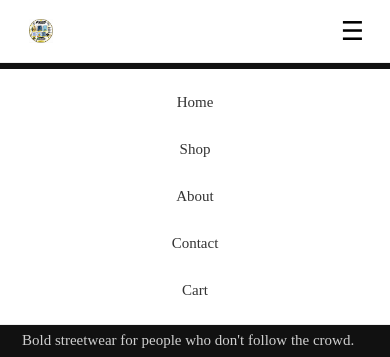
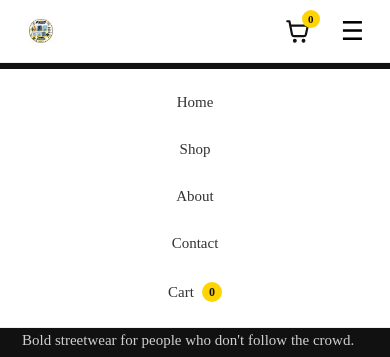
Before and after one commit to jkwawdad-netizen/krude-streetwears, an Angular app: page / in a window 390 px wide. Both pictures are taken after a click on the button "Toggle navigation menu". Shown: the top 357 px of the page. Built offline with nearby package versions, Linux system fonts and the light colour scheme.

Commit message:
Fix mobile navbar cart and product page responsiveness

```diff
--- a/src/app/pages/cart/cart.ts
+++ b/src/app/pages/cart/cart.ts
@@ -1,5 +1,5 @@
 
-import { Component } from '@angular/core';
+import { Component, OnInit } from '@angular/core';
 import { CommonModule } from '@angular/common';
 import { RouterLink } from '@angular/router';
 import { CartService, CartItem } from '../../services/cart';
@@ -8,51 +8,56 @@ import { CartService, CartItem } from '../../services/cart';
   selector: 'app-cart',
   standalone: true,
   imports: [CommonModule, RouterLink],
+  templateUrl: './cart.html',
   styleUrl: './cart.css',
-  templateUrl: './cart.html',
 })
-export class Cart {
-
+export class Cart implements OnInit {
   cartItems: CartItem[] = [];
 
   constructor(private cartService: CartService) {}
 
   ngOnInit(): void {
-    this.cartItems = this.cartService.getCartItems();
+    this.loadCart();
   }
 
-  getProductImage(image: string): string {
-    if (!image) {
-      return 'images/krude-logo.png';
-    }
-
-    if (image.startsWith('http')) {
-      return image;
-    }
-
-    const filename = image.split('/').pop();
-
-    return filename
-      ? `images/products/${filename}`
-      : 'images/krude-logo.png';
+  loadCart(): void {
+    this.cartItems = this.cartService.getCartItems();
   }
 
   increaseQuantity(id: number, size: string): void {
     this.cartService.increaseQuantity(id, size);
-    this.cartItems = this.cartService.getCartItems();
+    this.loadCart();
   }
 
   decreaseQuantity(id: number, size: string): void {
     this.cartService.decreaseQuantity(id, size);
-    this.cartItems = this.cartService.getCartItems();
+    this.loadCart();
   }
 
   removeItem(id: number, size: string): void {
     this.cartService.removeFromCart(id, size);
-    this.cartItems = this.cartService.getCartItems();
+    this.loadCart();
   }
 
   getTotal(): number {
     return this.cartService.getTotal();
   }
+
+  getProductImage(image: string): string {
+    if (!image) return 'images/krude-logo.png';
+
+    if (image.startsWith('http://') || image.startsWith('https://')) {
+      return image;
+    }
+
+    if (image.startsWith('/uploads/')) {
+      return 'https://krude-streetwears.onrender.com' + image;
+    }
+
+    if (image.startsWith('uploads/')) {
+      return 'https://krude-streetwears.onrender.com/' + image;
+    }
+
+    return image;
+  }
 }
--- a/src/app/pages/checkout/checkout.ts
+++ b/src/app/pages/checkout/checkout.ts
@@ -40,6 +40,7 @@ export class Checkout {
 
   isSubmitting = false;
   orderSubmitted = false;
+  private readonly apiUrl = environment.apiUrl;
 
   constructor() {
     this.loadCart();
@@ -152,8 +153,44 @@ export class Checkout {
         throw new Error(result.message || 'Could not submit your order.');
       }
 
-      const order = result.order;
-      this.orderSubmitted = true;
+
+const order = result.order;
+
+// Paystack checkout
+if (this.paymentMethod === 'Paystack') {
+  try {
+    const paymentResponse = await fetch(
+      `${this.apiUrl}/payments/paystack/initialize`,
+      {
+        method: 'POST',
+        headers: {
+          'Content-Type': 'application/json',
+        },
+        body: JSON.stringify({
+          orderId: order.id,
+        }),
+      }
+    );
+
+    const paymentResult = await paymentResponse.json();
+
+    if (!paymentResponse.ok || !paymentResult.authorizationUrl) {
+      throw new Error(
+        paymentResult.message || 'Could not initialize Paystack payment.'
+      );
+    }
+
+    this.orderSubmitted = true;
+    window.location.href = paymentResult.authorizationUrl;
+    return;
+  } catch (paymentError) {
+    console.error('PAYSTACK INITIALIZATION ERROR:', paymentError);
+    throw paymentError;
+  }
+}
+
+this.orderSubmitted = true;
+
 
       const customerName =
         `${this.customer.firstName.trim()} ${this.customer.lastName.trim()}`;
--- a/src/app/pages/product-details/product-details.css
+++ b/src/app/pages/product-details/product-details.css
@@ -489,3 +489,44 @@ transition: 0.3s ease;
 color: #ffd400;
 transform: translateX(-4px);
 }
+
+
+/* Mobile product page adjustment */
+@media screen and (max-width: 600px) {
+  .product-page {
+    grid-template-columns: minmax(0, 1fr);
+    width: 100%;
+  }
+
+  .product-visual {
+    width: 100%;
+    height: 60vh;
+    min-height: 320px;
+  }
+
+  .product-content {
+    width: 100%;
+    padding: 35px 20px;
+    box-sizing: border-box;
+  }
+
+  .product-content h1 {
+    font-size: clamp(36px, 10vw, 56px);
+    line-height: 0.95;
+    letter-spacing: -1.5px;
+    overflow-wrap: anywhere;
+  }
+
+  .product-statement {
+    width: 100%;
+    padding: 60px 20px;
+    box-sizing: border-box;
+  }
+
+  .product-statement h2 {
+    font-size: clamp(38px, 11vw, 60px);
+    line-height: 0.95;
+    letter-spacing: -2px;
+    overflow-wrap: anywhere;
+  }
+}
--- a/src/app/services/cart.ts
+++ b/src/app/services/cart.ts
@@ -1,5 +1,6 @@
 
 import { Injectable } from '@angular/core';
+import { BehaviorSubject } from 'rxjs';
 
 export interface CartItem {
   id: number;
@@ -16,11 +17,20 @@ export interface CartItem {
 export class CartService {
   private cartItems: CartItem[] = [];
 
+  private cartCountSubject = new BehaviorSubject<number>(0);
+  cartCount$ = this.cartCountSubject.asObservable();
+
+  private updateCartCount(): void {
+    const count = this.cartItems.reduce(
+      (total, item) => total + item.quantity,
+      0
+    );
+    this.cartCountSubject.next(count);
+  }
+
   addToCart(item: CartItem): void {
     const existingItem = this.cartItems.find(
-      cartItem =>
-        cartItem.id === item.id &&
-        cartItem.size === item.size
+      cartItem => cartItem.id === item.id && cartItem.size === item.size
     );
 
     if (existingItem) {
@@ -28,16 +38,23 @@ export class CartService {
     } else {
       this.cartItems.push(item);
     }
+
+    this.updateCartCount();
   }
 
   getCartItems(): CartItem[] {
     return this.cartItems;
   }
 
+  getCartCount(): number {
+    return this.cartCountSubject.value;
+  }
+
   removeFromCart(id: number, size: string): void {
     this.cartItems = this.cartItems.filter(
       item => !(item.id === id && item.size === size)
     );
+    this.updateCartCount();
   }
 
   increaseQuantity(id: number, size: string): void {
@@ -47,6 +64,7 @@ export class CartService {
 
     if (item) {
       item.quantity++;
+      this.updateCartCount();
     }
   }
 
@@ -57,6 +75,7 @@ export class CartService {
 
     if (item && item.quantity > 1) {
       item.quantity--;
+      this.updateCartCount();
     }
   }
 
--- a/src/app/shared/navbar/navbar.css
+++ b/src/app/shared/navbar/navbar.css
@@ -18,7 +18,6 @@
 }
 
 /* KRŪDE LOGO */
-
 .logo {
   display: flex;
   align-items: center;
@@ -54,7 +53,6 @@
     max-height: 24px;
   }
 }
-
 
 /* BRAND NAME */
 .brand-name {
@@ -120,7 +118,6 @@
   transition: transform 0.3s ease;
 }
 
-/* HOVER */
 .nav-links a:hover {
   color: #111111;
   transform: translateY(-2px);
@@ -130,7 +127,7 @@
   transform: scaleX(1);
 }
 
-/* MOBILE BUTTON */
+/* MOBILE MENU BUTTON */
 .menu-btn {
   display: none;
   border: none;
@@ -139,7 +136,7 @@
   cursor: pointer;
 }
 
-/* MOBILE */
+/* MOBILE NAVIGATION */
 @media (max-width: 768px) {
   .nav-links {
     display: none;
@@ -185,3 +182,139 @@
     max-height: 24px;
   }
 }
+
+/* CART COUNT BADGE */
+.nav-links a.cart-link {
+  display: inline-flex;
+  align-items: center;
+  gap: 7px;
+}
+
+.cart-badge {
+  display: inline-flex;
+  align-items: center;
+  justify-content: center;
+  min-width: 20px;
+  height: 20px;
+  padding: 0 5px;
+  border-radius: 999px;
+  background: #ffd400;
+  color: #111111;
+  font-size: 12px;
+  font-weight: 800;
+  line-height: 1;
+}
+
+/* CART ICON AND MENU CONTROLS */
+.nav-actions {
+  display: flex;
+  align-items: center;
+  gap: 18px;
+}
+
+.mobile-cart {
+  display: none;
+  position: relative;
+  align-items: center;
+  justify-content: center;
+  text-decoration: none;
+  color: #111111;
+}
+
+.cart-icon {
+  display: block;
+  width: 26px;
+  height: 26px;
+  font-size: 23px;
+  line-height: 1;
+  color: #111111;
+  flex-shrink: 0;
+}
+
+.mobile-cart .cart-badge {
+  position: absolute;
+  top: -10px;
+  right: -12px;
+  min-width: 18px;
+  height: 18px;
+  padding: 0 4px;
+  font-size: 11px;
+}
+
+/* MOBILE CART ALWAYS VISIBLE */
+@media (max-width: 768px) {
+  .nav-actions {
+    display: flex !important;
+    align-items: center;
+    gap: 20px;
+    margin-left: auto;
+  }
+
+  .mobile-cart {
+    display: inline-flex !important;
+    align-items: center;
+    justify-content: center;
+    position: relative;
+    width: 32px;
+    height: 32px;
+    color: #111111;
+    text-decoration: none;
+    visibility: visible !important;
+    opacity: 1 !important;
+  }
+
+  .mobile-cart .cart-icon {
+    display: block !important;
+    width: 26px !important;
+    height: 26px !important;
+    color: #111111 !important;
+    visibility: visible !important;
+    opacity: 1 !important;
+    flex-shrink: 0;
+  }
+
+  .menu-btn {
+    display: block;
+  }
+
+  .nav-links .desktop-cart {
+    display: inline-flex;
+  }
+
+  .nav-links.active a.cart-link {
+    display: inline-flex;
+    align-items: center;
+    gap: 8px;
+  }
+}
+/* Force the mobile cart icon to display */
+.mobile-cart {
+  display: inline-flex !important;
+  position: relative;
+  align-items: center;
+  justify-content: center;
+  width: 36px;
+  height: 36px;
+  color: #111 !important;
+  text-decoration: none;
+  visibility: visible !important;
+  opacity: 1 !important;
+}
+
+.mobile-cart .cart-icon {
+  display: block !important;
+  width: 26px !important;
+  height: 26px !important;
+  color: #111 !important;
+  stroke: #111;
+  visibility: visible !important;
+  opacity: 1 !important;
+  flex-shrink: 0;
+}
+
+.mobile-cart .cart-badge {
+  position: absolute;
+  top: -3px;
+  right: -5px;
+  z-index: 5;
+}
--- a/src/app/shared/navbar/navbar.html
+++ b/src/app/shared/navbar/navbar.html
@@ -11,12 +11,42 @@
       <a routerLink="/shop" (click)="menuOpen = false">Shop</a>
       <a routerLink="/about" (click)="menuOpen = false">About</a>
       <a routerLink="/contact" (click)="menuOpen = false">Contact</a>
-      <a routerLink="/cart" (click)="menuOpen = false">Cart</a>
+
+      <a
+        routerLink="/cart"
+        class="cart-link desktop-cart"
+        (click)="menuOpen = false"
+        aria-label="Shopping cart"
+      >
+        Cart
+        <span class="cart-badge">{{ cartCount$ | async }}</span>
+      </a>
     </div>
 
-    <button class="menu-btn" (click)="toggleMenu()">
-      ☰
-    </button>
+    <div class="nav-actions">
+      <a
+        routerLink="/cart"
+        class="mobile-cart"
+        aria-label="Shopping cart"
+      >
+        <svg class="cart-icon" viewBox="0 0 24 24" aria-hidden="true">
+  <path d="M3 3h2l2.4 12.2a2 2 0 0 0 2 1.6h8.8a2 2 0 0 0 2-1.6L22 7H6"
+        fill="none" stroke="currentColor" stroke-width="2"
+        stroke-linecap="round" stroke-linejoin="round"/>
+  <circle cx="10" cy="21" r="1.3" fill="currentColor"/>
+  <circle cx="18" cy="21" r="1.3" fill="currentColor"/>
+</svg>
+        <span class="cart-badge">{{ cartCount$ | async }}</span>
+      </a>
+
+      <button
+        class="menu-btn"
+        (click)="toggleMenu()"
+        aria-label="Toggle navigation menu"
+      >
+        ☰
+      </button>
+    </div>
 
   </div>
 </nav>
--- a/src/app/shared/navbar/navbar.ts
+++ b/src/app/shared/navbar/navbar.ts
@@ -1,18 +1,25 @@
+
 import { Component } from '@angular/core';
 import { RouterLink } from '@angular/router';
+import { AsyncPipe } from '@angular/common';
+import { CartService } from '../../services/cart';
 
 @Component({
   selector: 'app-navbar',
-  imports: [RouterLink],
+  standalone: true,
+  imports: [RouterLink, AsyncPipe],
   styleUrl: './navbar.css',
   templateUrl: './navbar.html',
 })
 export class Navbar {
+  menuOpen = false;
+  cartCount$;
 
-  menuOpen = false;
+  constructor(private cartService: CartService) {
+    this.cartCount$ = this.cartService.cartCount$;
+  }
 
-  toggleMenu() {
+  toggleMenu(): void {
     this.menuOpen = !this.menuOpen;
   }
-
 }
```
